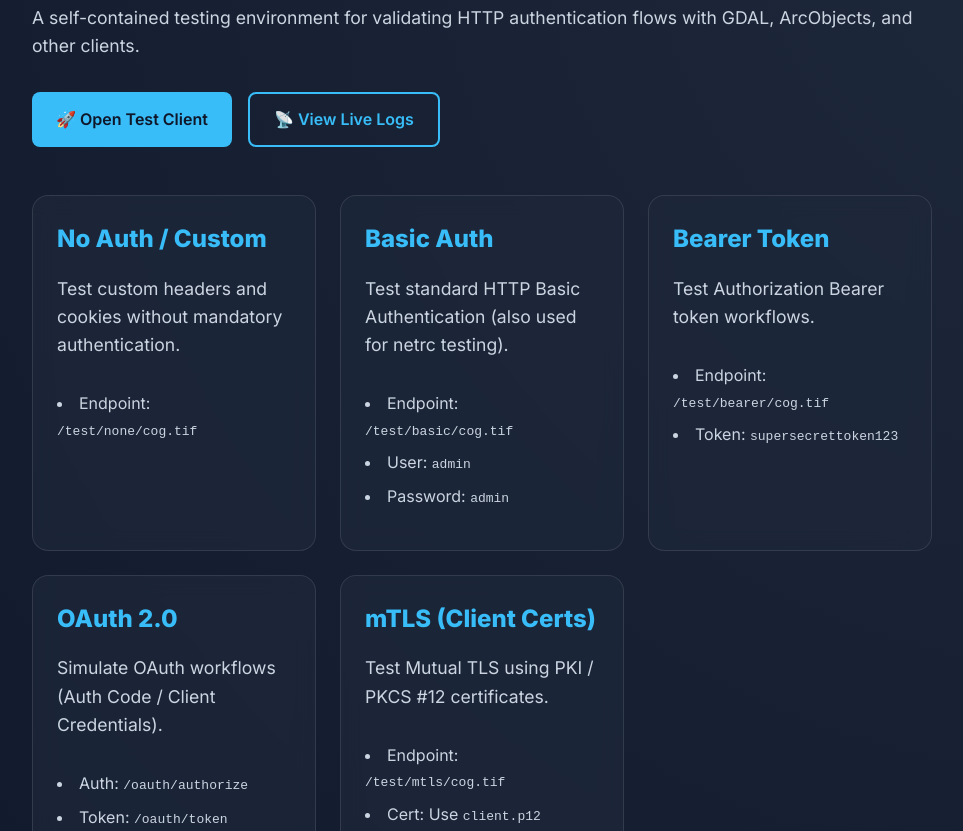
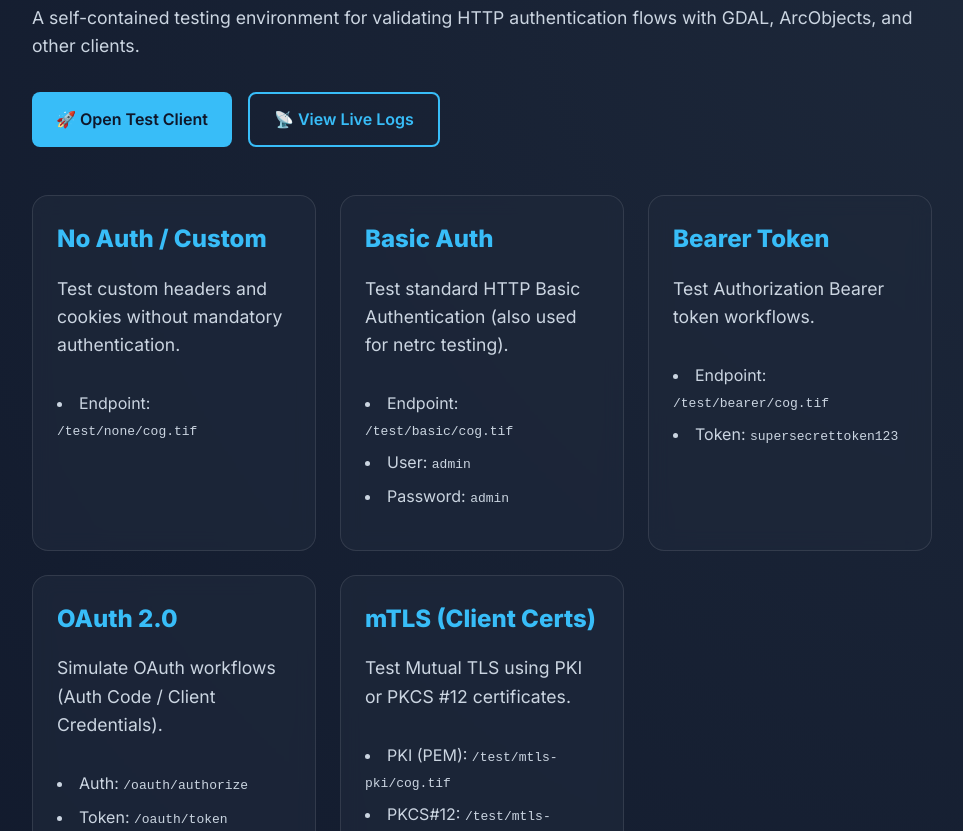
Before and after one commit to augu8346/Web-Auth-Test-Server, a website: page public/index.html in a window 1280 px wide. Shown: the part 121-952 px from the top of the page, without its empty margins (158-1121 px from the left). Drawn offline with Linux system fonts and the light colour scheme; no server answers.

Commit message:
Update mTLS endpoints and configure test agent to use test-client.js

```diff
--- a/public/index.html
+++ b/public/index.html
@@ -148,10 +148,11 @@
 
             <div class="card">
                 <h2>mTLS (Client Certs)</h2>
-                <p>Test Mutual TLS using PKI / PKCS #12 certificates.</p>
+                <p>Test Mutual TLS using PKI or PKCS #12 certificates.</p>
                 <ul>
-                    <li>Endpoint: <code>/test/mtls/cog.tif</code></li>
-                    <li>Cert: Use <code>client.p12</code> located in the <code>certs/</code> folder.</li>
+                    <li>PKI (PEM): <code>/test/mtls-pki/cog.tif</code></li>
+                    <li>PKCS#12: <code>/test/mtls-pkcs12/cog.tif</code></li>
+                    <li>Certs located in the <code>certs/</code> folder.</li>
                 </ul>
             </div>
         </div>
--- a/server.js
+++ b/server.js
@@ -126,8 +126,12 @@ appHTTPS.all('/test/basic/cog.tif', checkBasicAuth, sendCogFile);
 // 3. Bearer
 appHTTPS.all('/test/bearer/cog.tif', checkBearerToken, sendCogFile);
 
-// 4. MTLS
+// 4. MTLS (PEM/PKI and PKCS#12)
+// Note: The server sees these exactly the same during the TLS handshake,
+// but separate endpoints help keep your GDAL client test scripts organized!
 appHTTPS.all('/test/mtls/cog.tif', checkMtls, sendCogFile);
+appHTTPS.all('/test/mtls-pki/cog.tif', checkMtls, sendCogFile);
+appHTTPS.all('/test/mtls-pkcs12/cog.tif', checkMtls, sendCogFile);
 
 // 5. OAuth2 Mocking
 appHTTPS.get('/oauth/authorize', (req, res) => {
```
Also changed, not shown: .agents/skills/test_and_fix/SKILL.md.
